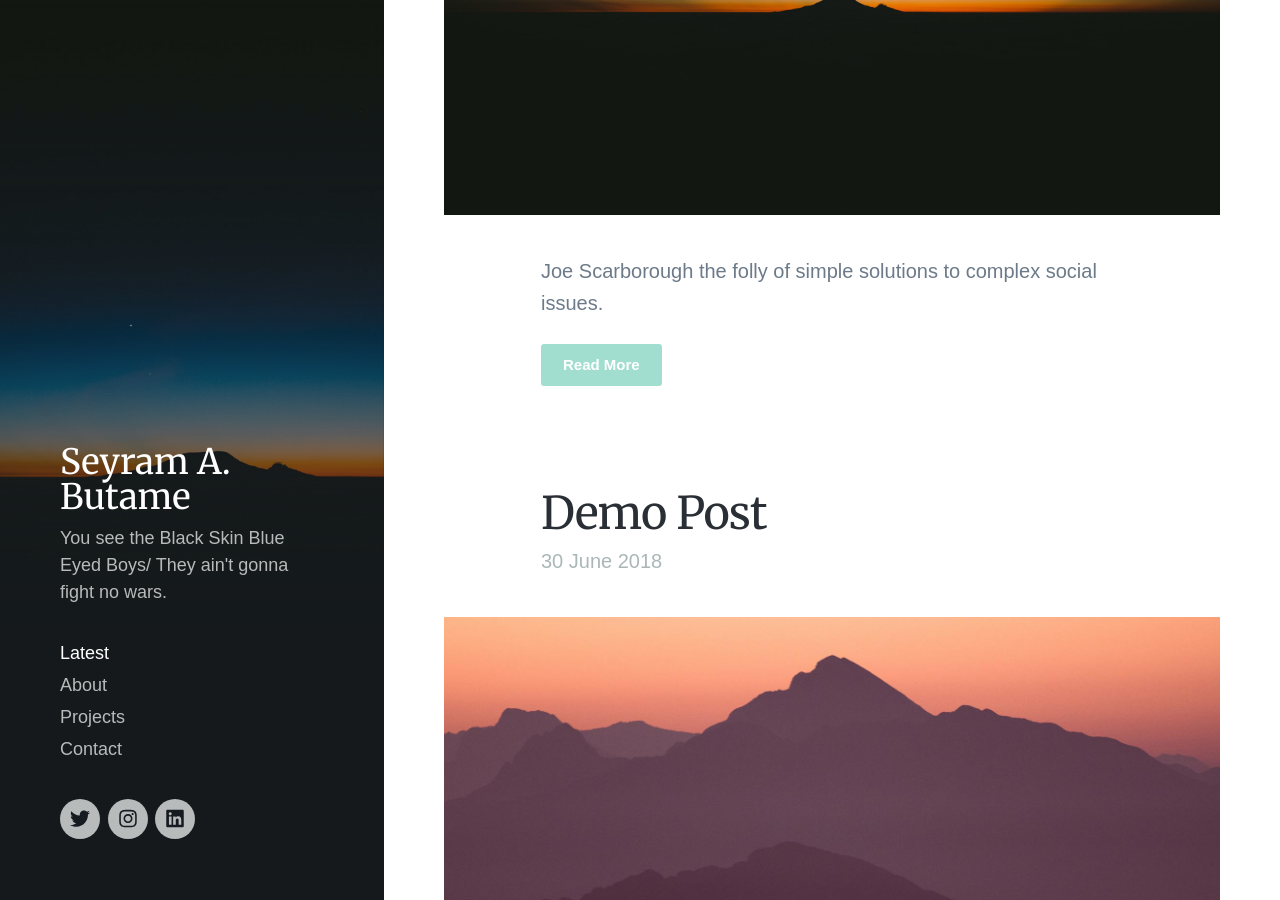
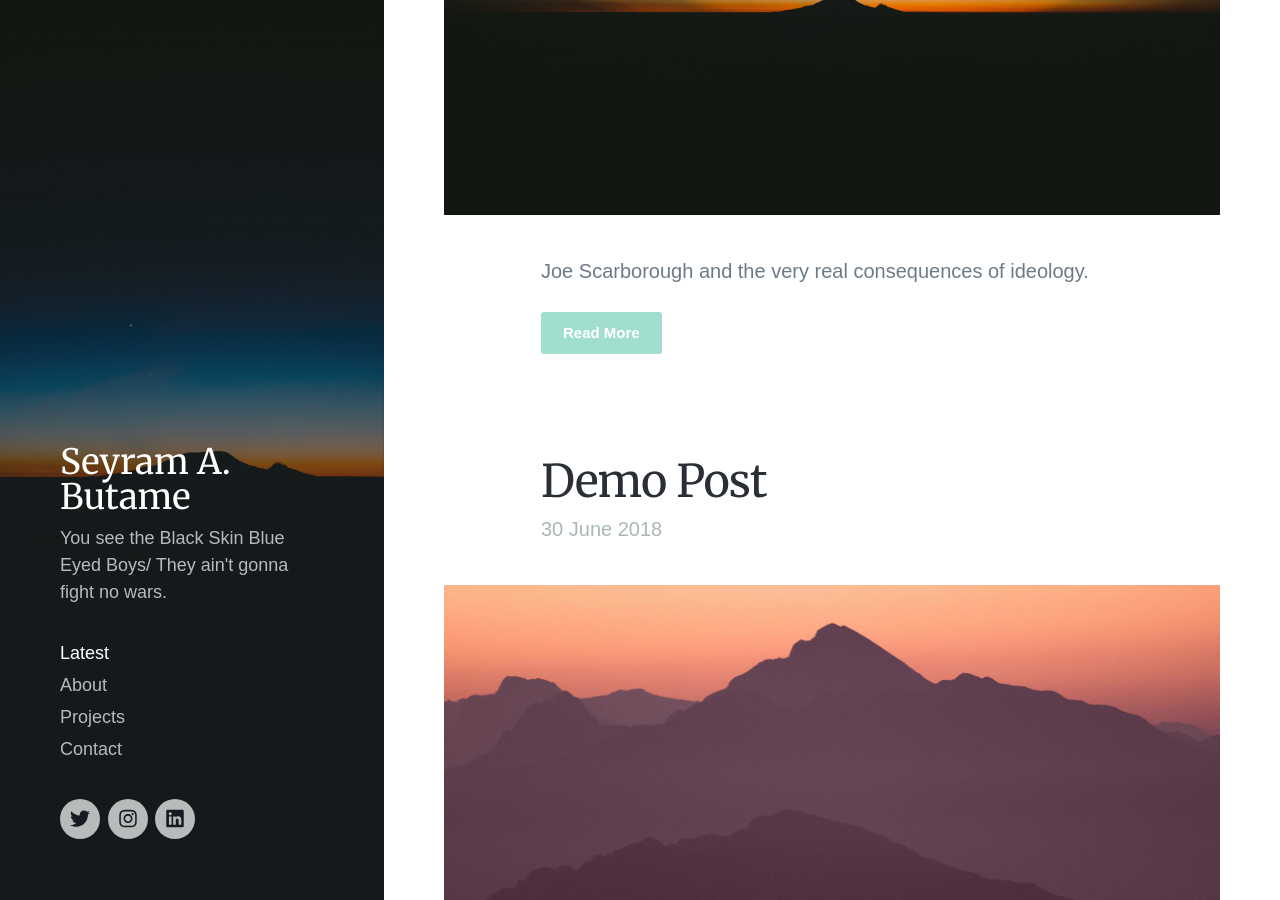
Before and after one commit to butames/blog.github.io, a Jekyll site: the page built from index.html, in a window 1280 px wide and 900 px high, scrolled down 406 px. Built offline with Jekyll 4.4.1, drawn with Linux system fonts in a browser that asks for light colours; nearby versions of some CDN libraries; some web fonts are replaced; the list of posts is cut into pages by our own code.

Commit message:
Update 2021-12-18-friend.md

```diff
--- a/_posts/2021-12-18-friend.md
+++ b/_posts/2021-12-18-friend.md
@@ -2,7 +2,7 @@
 title: 'Are they really your friend?'
 date: 2021-12-18 00:04:45
 featured_image: '/images/background/background2.jpg'
-excerpt: Joe Scarborough the folly of simple solutions to complex social issues.
+excerpt: Joe Scarborough and the very real consequences of ideology.
 ---
 
 ![](/images/background/background2.jpg)
```
